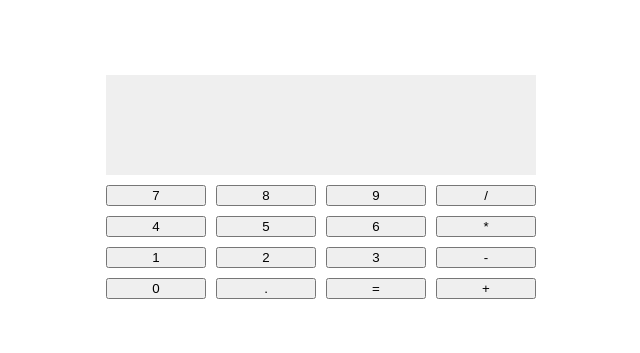
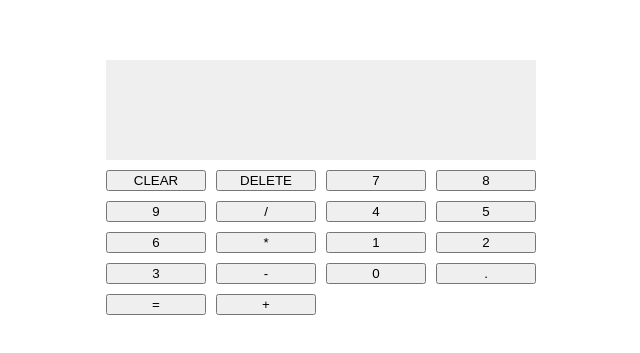
Before and after one commit to justincschoi/calculator, a plain HTML site: page index.html in a window 1280 px wide. Shown: the part 213-566 px from the top of the page, without its empty margins (319-959 px from the left). Drawn offline with Linux system fonts and the light colour scheme.

Commit message:
Add clear and delete buttons for editing input

```diff
--- a/index.html
+++ b/index.html
@@ -15,6 +15,8 @@
             <div class="display-bot"></div>
         </div>
         <div class="calc-grid">
+            <button class="clear">CLEAR</button>
+            <button class="delete">DELETE</button>
             <button class="number">7</button>
             <button class="number">8</button>
             <button class="number">9</button>
```
